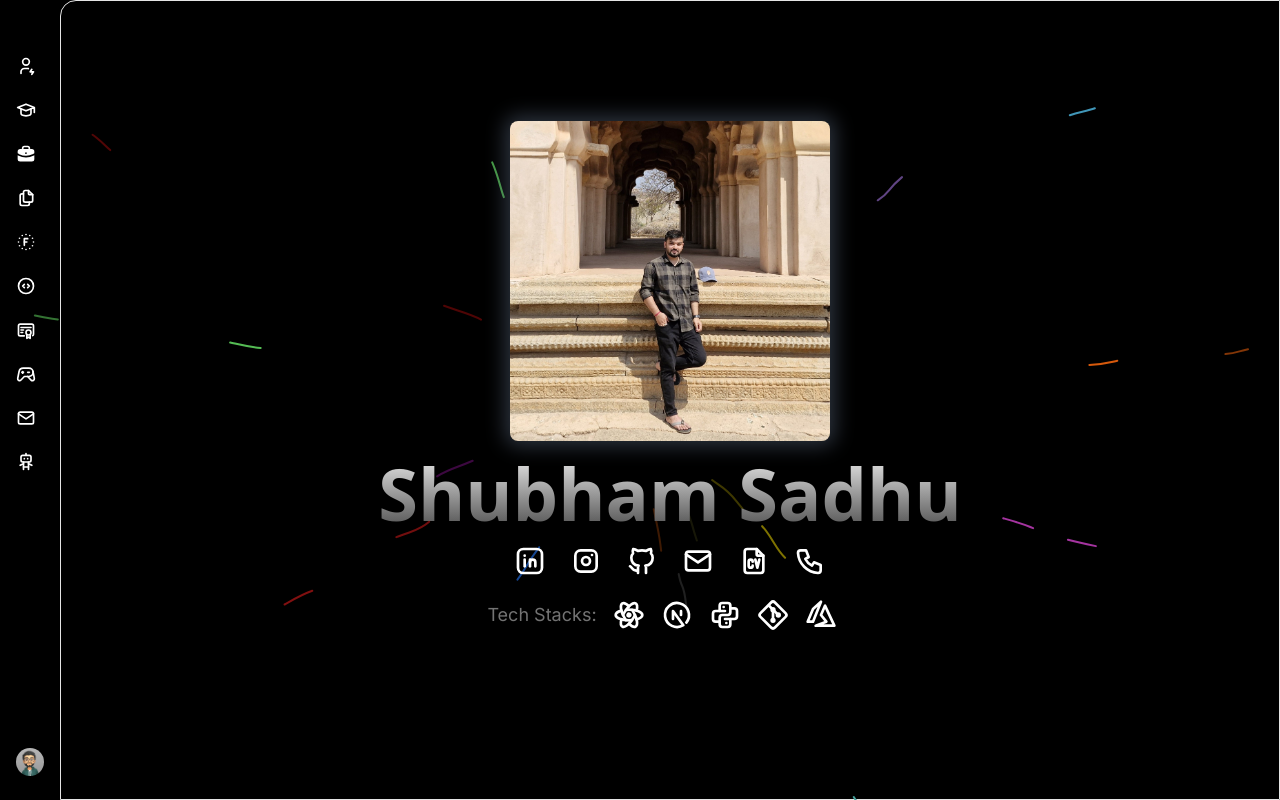
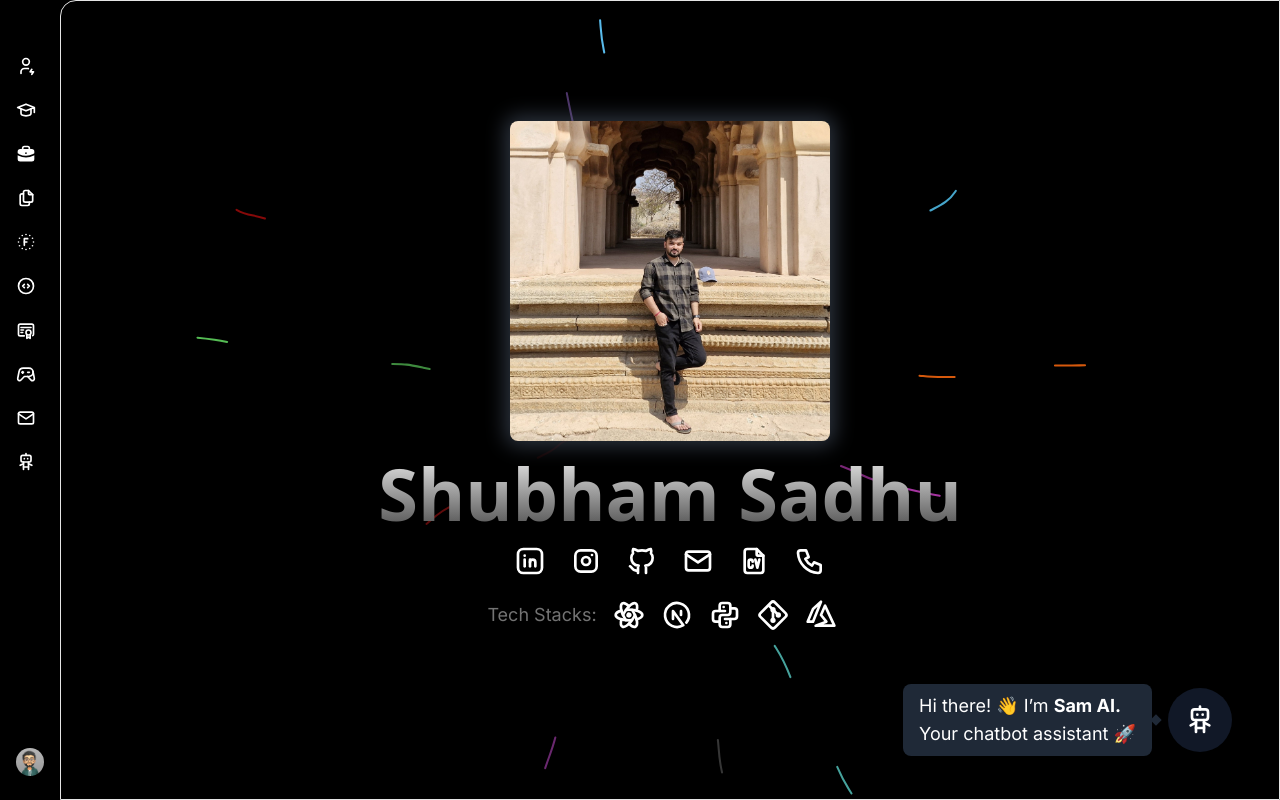
Before and after one commit to shubham3000/my-portfolio, a Next.js app: page /home in a window 1280 px wide. Built offline with nearby package versions, Linux system fonts and the light colour scheme.

Commit message:
create chatbot tool tip

```diff
--- /dev/null
+++ b/src/Components/chatToolTip/chattooltip.tsx
@@ -0,0 +1,53 @@
+"use client";
+import React, { useEffect, useState } from "react";
+import { motion } from "framer-motion";
+import Link from "next/link";
+import { IconRobot } from "@tabler/icons-react";
+
+export default function ChatBotIcon() {
+  const [showBot, setShowBot] = useState(false);
+  const [showTooltip, setShowTooltip] = useState(false);
+
+  useEffect(() => {
+    const botTimer = setTimeout(() => {
+      setShowBot(true);
+      setShowTooltip(true);
+
+      const audio = new Audio("/sounds/mixkit-long-pop.wav");
+      audio.play().catch(() => {
+        console.log("Autoplay blocked, will require user interaction.");
+      });
+
+      setTimeout(() => {
+        setShowTooltip(false);
+      }, 4000);
+    }, 3000);
+
+    return () => clearTimeout(botTimer);
+  }, []);
+
+  if (!showBot) return null;
+
+  return (
+    <Link href="/chatbot">
+      <motion.div
+        className="fixed bottom-12 right-12 group bg-gray-900 hover:bg-purple-700 text-white p-4 rounded-full shadow-lg cursor-pointer transition-all duration-300 flex items-center"
+        initial={{ opacity: 0, scale: 0.8 }}
+        animate={{ opacity: 1, scale: 1 }}
+        transition={{ duration: 0.6, ease: "easeOut" }}
+      >
+        <IconRobot className="h-6 lg:h-8 w-6 lg:w-8" />
+        <div
+          className={`absolute right-20 bottom-1/2 translate-y-1/2 px-4 py-2 rounded-lg bg-gray-800 text-white text-base shadow-lg transition-opacity duration-300 z-50 whitespace-nowrap
+          ${showTooltip ? "flex" : "hidden group-hover:flex"}`}
+        >
+          <span className="text-sm lg:text-lg">
+            Hi there! 👋 I’m <b>Sam AI.</b>
+            <br /> Your chatbot assistant 🚀
+          </span>
+          <div className="absolute left-full top-1/2 -translate-y-1/2 w-2 h-2 bg-gray-800 rotate-45"></div>
+        </div>
+      </motion.div>
+    </Link>
+  );
+}
--- a/src/Components/sidebar/sidebar.tsx
+++ b/src/Components/sidebar/sidebar.tsx
@@ -75,7 +75,7 @@ export function PortfolioSidebar() {
       ),
     },
     {
-      label: "Sam AI Chat Bot",
+      label: "Sam AI Chatbot",
       href: "/chatbot",
       icon: <IconRobot className="text-white h-5 w-5 flex-shrink-0" />,
     },
--- a/src/app/home/page.tsx
+++ b/src/app/home/page.tsx
@@ -1,5 +1,5 @@
-"use client";
-import React from "react";
+'use client';
+import React, { useEffect } from "react";
 import { motion } from "framer-motion";
 import ShubhamProfile from "@/assests/ShubhamImage.jpg";
 import Image from "next/image";
@@ -10,16 +10,15 @@ import {
   IconBrandInstagram,
   IconBrandLinkedin,
   IconBrandNextjs,
-  IconBrandNodejs,
   IconBrandPython,
-  IconBrandReact,
   IconFileCv,
   IconMail,
   IconPhone,
-  IconBrandVue,
   IconBrandAzure,
+  IconBrandReact,
 } from "@tabler/icons-react";
 import Link from "next/link";
+import ChatBotIcon from "@/Components/chatToolTip/chattooltip";
 
 const socials = [
   {
@@ -59,18 +58,10 @@ const techStacks = [
     title: "ReactJs",
     icon: IconBrandReact,
   },
-  // {
-  //   title: "NodeJs",
-  //   icon: IconBrandNodejs,
-  // },
   {
     title: "NextJs",
     icon: IconBrandNextjs,
   },
-  // {
-  //   title: "Vue",
-  //   icon: IconBrandVue,
-  // },
   {
     title: "Python",
     icon: IconBrandPython,
@@ -85,11 +76,18 @@ const techStacks = [
   },
 ];
 
-export default function page() {
+export default function Page() {
+  useEffect(() => {
+      const audio = new Audio("/sounds/mixkit-sci-fi-confirmation.wav");
+      audio.play().catch(() => {
+        console.log("Autoplay blocked, will require user interaction.");
+      });
+  });
+
   return (
     <div>
       <BackgroundLines>
-        <div className=" w-full rounded-md relative antialiased">
+        <div className="w-full rounded-md relative antialiased">
           <div className="max-w-2xl mx-auto pt-4 md:pt-20 p-4 space-y-4">
             <div className="flex justify-center">
               <motion.div
@@ -109,7 +107,7 @@ export default function page() {
               initial={{ opacity: 0, y: 20, filter: "blur(8px)" }}
               whileInView={{ opacity: 1, y: 0, filter: "blur(0px)" }}
               transition={{ duration: 1.5, ease: "easeOut" }}
-              className="relative z-10 text-4xl md:text-7xl  bg-clip-text text-transparent bg-gradient-to-b from-neutral-200 to-neutral-600  text-center font-sans font-bold"
+              className="relative z-10 text-4xl md:text-7xl bg-clip-text text-transparent bg-gradient-to-b from-neutral-200 to-neutral-600 text-center font-sans font-bold"
             >
               Shubham Sadhu
             </motion.h1>
@@ -132,7 +130,7 @@ export default function page() {
                     className="relative group flex items-center justify-center"
                   >
                     <item.icon className="text-white h-6 lg:h-8 w-6 lg:w-8 flex-shrink-0 hover:text-purple-500" />
-                    <div className="absolute bottom-full mb-2 hidden group-hover:flex px-2 py-1 text-lg rounded-lg bg-gray-600 text-white whitespace-nowrap shadow-md transition-opacity duration-300 z-50">
+                    <div className="absolute bottom-full mb-2 hidden group-hover:flex px-2 py-1 text-sm lg:text-lg rounded-lg bg-gray-600 text-white whitespace-nowrap shadow-md transition-opacity duration-300 z-50">
                       {item.title}
                       <div className="absolute left-1/2 top-full -translate-x-1/2 w-2 h-2 bg-gray-600 rotate-45"></div>
                     </div>
@@ -163,7 +161,7 @@ export default function page() {
                     className="relative group flex items-center justify-center mr-4"
                   >
                     <item.icon className="text-white h-6 lg:h-8 w-6 lg:w-8 flex-shrink-0 hover:text-purple-500" />
-                    <div className="absolute bottom-full mb-2 hidden group-hover:flex px-2 py-1 text-lg rounded-lg bg-gray-600 text-white whitespace-nowrap shadow-md transition-opacity duration-300 z-50">
+                    <div className="absolute bottom-full mb-2 hidden group-hover:flex px-2 py-1 text-sm lg:text-lg rounded-lg bg-gray-600 text-white whitespace-nowrap shadow-md transition-opacity duration-300 z-50">
                       {item.title}
                       <div className="absolute left-1/2 top-full -translate-x-1/2 w-2 h-2 bg-gray-600 rotate-45"></div>
                     </div>
@@ -171,19 +169,12 @@ export default function page() {
                 ))}
               </div>
             </div>
-            {/* <p className="text-neutral-500 max-w-lg mx-auto my-2 text-sm text-center relative z-10">
-              Creative and detail-oriented frontend developer with strong design
-              and integration skills paired with intuitive problem-solving
-              abilities. Proficient in ReactJS and experienced in leveraging
-              modern web technologies to create engaging user interfaces.
-              Passionate about building and launching innovative projects, with a
-              proven ability to translate business requirements into effective
-              technical solutions. Seeking opportunities to contribute expertise
-              to a forward-thinking technology-driven organization.
-            </p> */}
           </div>
         </div>
       </BackgroundLines>
+
+      {/* Floating Chatbot Icon */}
+      <ChatBotIcon/>
     </div>
   );
 }
```
Also changed, not shown: 2 other files (tests, documents, lock files or other folders).
